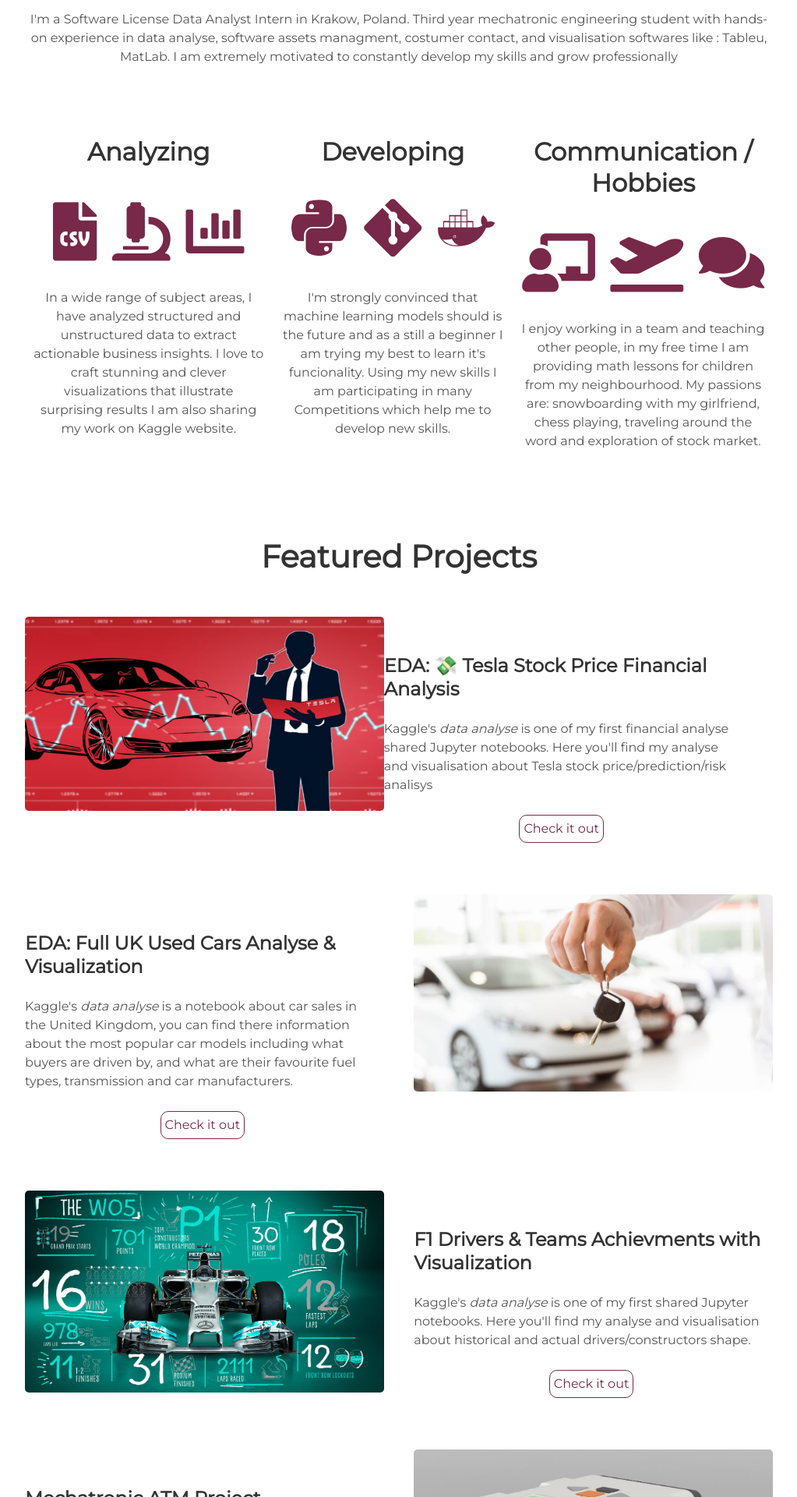
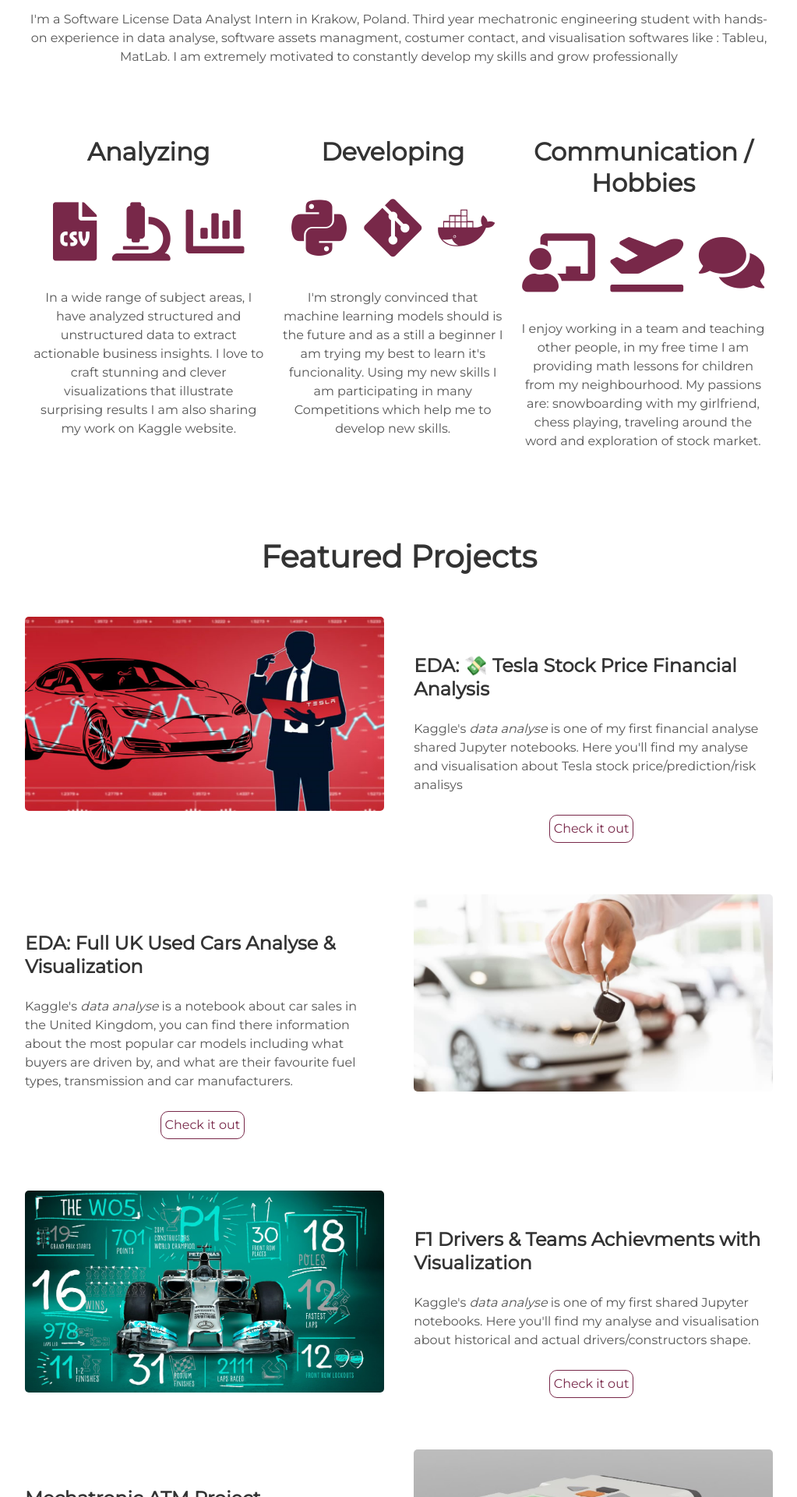
Before and after one commit to matJablo/Mateusz.JabIonski, a Jekyll site: the page built from index.html, in a window 1280 px wide. Shown: the part 1120-3040 px from the top of the page at 78% size, without its empty margins (128-1151 px from the left). Built offline with Jekyll 4.4.1, drawn with Linux system fonts in a browser that asks for light colours.

Commit message:
Update projects.html

```diff
--- a/_includes/projects.html
+++ b/_includes/projects.html
@@ -6,8 +6,8 @@
   <div class="images-left">
     <img alt="wrting" src="{{ "/assets/img/tsla.jpg" | prepend: site.baseurl }}" />
   </div>
-  <div class="contents-left">
-    <h3> EDA: 💸 Tesla Stock Price Financial Analysis </h3>
+  <div class="contents-right">
+    <h3>  EDA: 💸 Tesla Stock Price Financial Analysis </h3>
     <p>Kaggle's <i> data analyse </i> is one of my first financial analyse shared Jupyter notebooks.
       Here you'll find my analyse and visualisation about Tesla stock price/prediction/risk analisys </p>
       <p align="center"><a class="project-link" href="https://www.kaggle.com/datapple/eda-tesla-stock-price-financial-analysis">Check it out</a></p>
```
